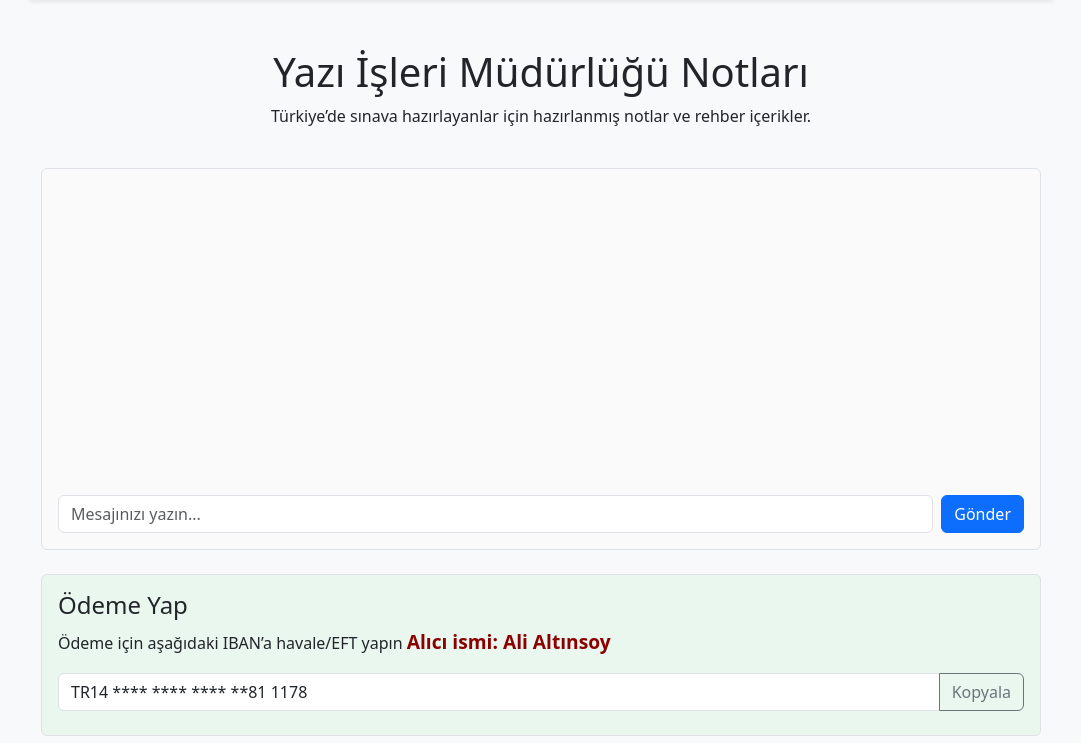
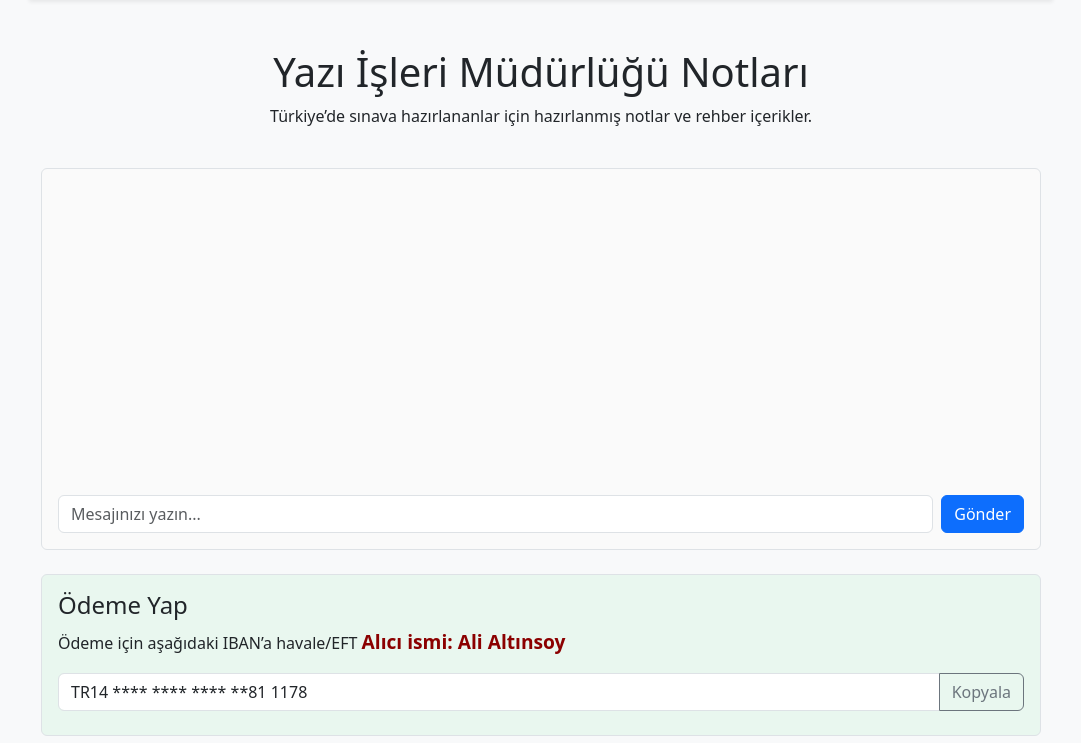
Before and after one commit to simyaci1980/gysyim, a Django app: page / in a window 1280 px wide. Shown: the part 56-799 px from the top of the page, without its empty margins (99-1180 px from the left). Run offline with Django 5.2, Linux system fonts and the light colour scheme; data that the repository does not hold is empty; some libraries are stand-ins or nearby versions.

Commit message:
Correct Turkish text in index.html

```diff
--- a/templates/index.html
+++ b/templates/index.html
@@ -3,7 +3,7 @@
 
 <div class="text-center mb-4">
     <h1>Yazı İşleri Müdürlüğü Notları</h1>
-    <p>Türkiye’de sınava hazırlayanlar için hazırlanmış notlar ve rehber içerikler.</p>
+    <p>Türkiye’de sınava hazırlananlar için hazırlanmış notlar ve rehber içerikler.</p>
 </div>
 
 <!-- Chat Kutusu -->
@@ -157,7 +157,7 @@ function copyIBAN() {
 <!-- Ödeme Bildirimi -->
 <div class="border rounded p-3 mb-4 w-100" style="max-width:1000px; background:#e9f7ef;">
     <h4>Ödeme Yap</h4>
-    <p>Ödeme için aşağıdaki IBAN’a havale/EFT yapın
+    <p>Ödeme için aşağıdaki IBAN’a havale/EFT
        <strong style="color: darkred; font-size: 1.2em;">Alıcı ismi: Ali Altınsoy</strong>
     </p>
 
```
